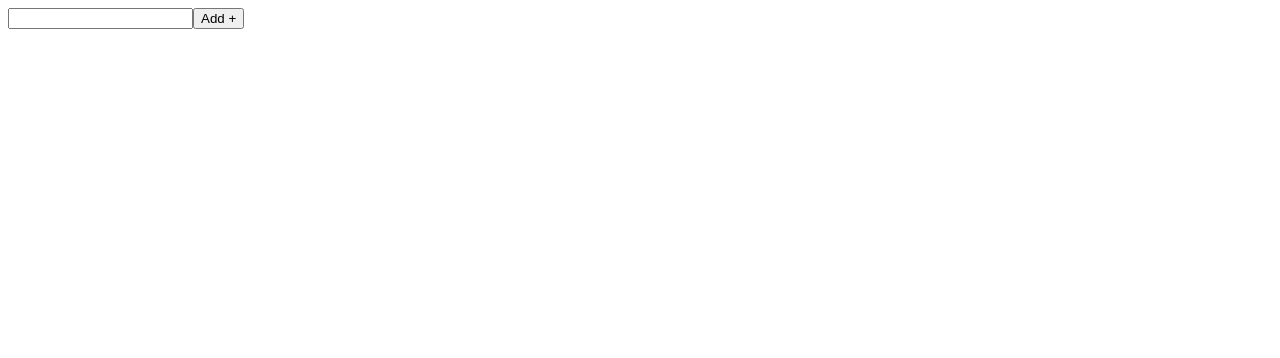
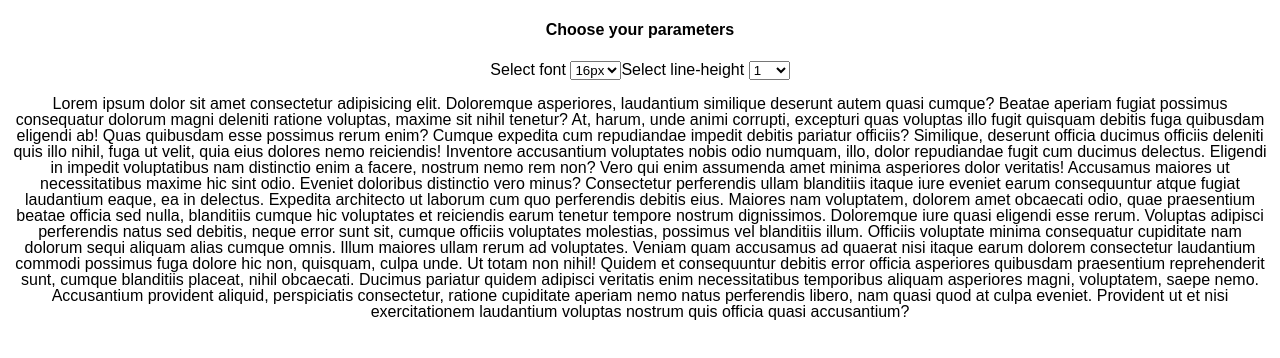
Before and after one commit to KonstantinChuper/first-react-app, a React (Create React App) app: page / in a window 1280 px wide. Shown: the top 358 px of the page. Built offline with nearby package versions, Linux system fonts and the light colour scheme.

Commit message:
font-size and line-height select

```diff
--- a/src/App.jsx
+++ b/src/App.jsx
@@ -1,6 +1,11 @@
+import BlogSettingsProvider from "./BlogSettingsProvider";
 import "./styles.css";
-import TodosProvider from "./TodosProvider";
 
 export default function App() {
-  return <TodosProvider />;
+  // 5. Добавить всё сюда, провайдер, внутри SettingsPanel and Article
+  return (
+    < div className="App">
+      < BlogSettingsProvider />
+    </div>
+  );
 }
--- /dev/null
+++ b/src/Article.jsx
@@ -0,0 +1,23 @@
+// 4. Создать <p>, вставить стили из контекста
+import React from 'react'
+import { useBlogSettingsContext } from './BlogSettingsContext';
+
+export default function Article() {
+
+  const context = useBlogSettingsContext();
+  console.log(context)
+  return (
+    <div>
+        <p style={{fontSize: context.font, lineHeight: context.lineHeight}}>Lorem ipsum dolor sit amet consectetur adipisicing elit. Doloremque asperiores, laudantium similique deserunt autem quasi cumque? Beatae aperiam fugiat possimus consequatur dolorum magni deleniti ratione voluptas, maxime sit nihil tenetur?
+        At, harum, unde animi corrupti, excepturi quas voluptas illo fugit quisquam debitis fuga quibusdam eligendi ab! Quas quibusdam esse possimus rerum enim? Cumque expedita cum repudiandae impedit debitis pariatur officiis?
+        Similique, deserunt officia ducimus officiis deleniti quis illo nihil, fuga ut velit, quia eius dolores nemo reiciendis! Inventore accusantium voluptates nobis odio numquam, illo, dolor repudiandae fugit cum ducimus delectus.
+        Eligendi in impedit voluptatibus nam distinctio enim a facere, nostrum nemo rem non? Vero qui enim assumenda amet minima asperiores dolor veritatis! Accusamus maiores ut necessitatibus maxime hic sint odio.
+        Eveniet doloribus distinctio vero minus? Consectetur perferendis ullam blanditiis itaque iure eveniet earum consequuntur atque fugiat laudantium eaque, ea in delectus. Expedita architecto ut laborum cum quo perferendis debitis eius.
+        Maiores nam voluptatem, dolorem amet obcaecati odio, quae praesentium beatae officia sed nulla, blanditiis cumque hic voluptates et reiciendis earum tenetur tempore nostrum dignissimos. Doloremque iure quasi eligendi esse rerum.
+        Voluptas adipisci perferendis natus sed debitis, neque error sunt sit, cumque officiis voluptates molestias, possimus vel blanditiis illum. Officiis voluptate minima consequatur cupiditate nam dolorum sequi aliquam alias cumque omnis.
+        Illum maiores ullam rerum ad voluptates. Veniam quam accusamus ad quaerat nisi itaque earum dolorem consectetur laudantium commodi possimus fuga dolore hic non, quisquam, culpa unde. Ut totam non nihil!
+        Quidem et consequuntur debitis error officia asperiores quibusdam praesentium reprehenderit sunt, cumque blanditiis placeat, nihil obcaecati. Ducimus pariatur quidem adipisci veritatis enim necessitatibus temporibus aliquam asperiores magni, voluptatem, saepe nemo.
+        Accusantium provident aliquid, perspiciatis consectetur, ratione cupiditate aperiam nemo natus perferendis libero, nam quasi quod at culpa eveniet. Provident ut et nisi exercitationem laudantium voluptas nostrum quis officia quasi accusantium?</p>
+    </div>
+  )
+}
--- /dev/null
+++ b/src/BlogSettingsContext.jsx
@@ -0,0 +1,12 @@
+// 1. Создать контекст с помощью createContext
+import { createContext, useContext } from "react";
+
+const BlogSettingsContext = createContext();
+
+export default BlogSettingsContext;
+
+// Создать свой хук useBlogSettingsContext
+export const useBlogSettingsContext = () => {
+  const context = useContext(BlogSettingsContext);
+  return context;
+};
--- /dev/null
+++ b/src/BlogSettingsProvider.jsx
@@ -0,0 +1,16 @@
+// 2. Создать компонент BlogSettingsProvider, который будет использовать
+// useState для работы с текущей темой (размер шрифта и line height)
+// и возвращать <BlogSettingsContext.Provider> с остальными компонентами
+import React, { useState } from 'react';
+import BlogSettingsContext from "./BlogSettingsContext";
+import SettingsPanel from './SettingsPanel';
+
+export default function BlogSettingsProvider() {
+    const [font, setFont] = useState('16px');
+    const [lineHeight, setLineHeight] = useState('1');
+  return (
+  <BlogSettingsContext.Provider value={{ font, setFont, lineHeight, setLineHeight}}>
+    < SettingsPanel />
+  </BlogSettingsContext.Provider>
+  );
+}
--- /dev/null
+++ b/src/SettingsPanel.jsx
@@ -0,0 +1,41 @@
+// 3. Компонент с 2 списками (select). Один для выбора размера шрифта, один для line-height
+import React from "react";
+import { useBlogSettingsContext } from "./BlogSettingsContext";
+import Article from "./Article";
+
+export default function SettingsPanel() {
+
+  const context = useBlogSettingsContext();
+  console.log(context);
+
+  function handleFontChange(e) {
+    context.setFont(e.target.value);
+  }
+
+  function handleLineHeightChange(e) {
+    context.setLineHeight(e.target.value);
+  }
+
+  return (
+    <div>
+      <h4>Choose your parameters</h4>
+      <label htmlFor="font">
+        Select font{" "}
+        <select name="font" id="font" onChange={handleFontChange}>
+          <option value={"16px"}>16px</option>
+          <option value={"18px"}>18px</option>
+          <option value={"20px"}>20px</option>
+        </select>
+      </label>
+      <label htmlFor="lineHeight">
+        Select line-height{" "}
+        <select name="lineHeight" id="lineHeight" onChange={handleLineHeightChange}>
+          <option value={'1'}>1</option>
+          <option value={'1.5'}>1.5</option>
+          <option value={'2'}>2</option>
+        </select>
+      </label>
+      <Article />
+    </div>
+  );
+}
--- a/src/TodoForm.jsx
+++ /dev/null
@@ -1,22 +0,0 @@
-import { useContext } from "react";
-import TodosContext from "./TodosContext";
-
-function TodoForm() {
-  const { addTask } = useContext(TodosContext);
-
-  function handleSubmit(e) {
-    e.preventDefault();
-    const newTaskName = e.target.elements.todo_name.value;
-    addTask(newTaskName);
-    e.target.elements.todo_name.value = "";
-  }
-
-  return (
-    <form onSubmit={handleSubmit}>
-      <input type="text" name="todo_name" />
-      <button>Add +</button>
-    </form>
-  );
-}
-
-export default TodoForm;
--- a/src/TodoItem.jsx
+++ /dev/null
@@ -1,36 +0,0 @@
-import { useContext } from "react";
-import TodosContext from "./TodosContext";
-
-function TodoItem({ task }) {
-  const context = useContext(TodosContext);
-
-  console.log(task);
-
-  return (
-    <li>
-      <input
-        type="checkbox"
-        checked={task.isComplete}
-        onChange={() => {
-          context.toggleIsComplete(task.id);
-        }}
-      />
-      <span
-        style={{
-          textDecoration: task.isComplete ? "line-through" : "none",
-        }}
-      >
-        {task.name}
-      </span>
-      <button
-        onClick={() => {
-          context.deleteTask(task.id);
-        }}
-      >
-        X
-      </button>
-    </li>
-  );
-}
-
-export default TodoItem;
--- a/src/TodoList.jsx
+++ /dev/null
@@ -1,17 +0,0 @@
-import { useContext } from "react";
-import TodoItem from "./TodoItem";
-import TodosContext from "./TodosContext";
-
-function TodoList() {
-  const { tasks } = useContext(TodosContext);
-
-  return (
-    <ul>
-      {tasks.map((task) => (
-        <TodoItem key={task.id} task={task} />
-      ))}
-    </ul>
-  );
-}
-
-export default TodoList;
--- a/src/TodosContext.jsx
+++ /dev/null
@@ -1,5 +0,0 @@
-import { createContext } from "react";
-
-const TodosContext = createContext();
-
-export default TodosContext;
--- a/src/TodosProvider.jsx
+++ /dev/null
@@ -1,58 +0,0 @@
-import { useState } from "react";
-
-import TodoForm from "./TodoForm";
-import TodoList from "./TodoList";
-import TodosContext from "./TodosContext";
-
-function TodosProvider() {
-  const [tasks, setTasks] = useState([]);
-
-  function addTask(newTaskName) {
-    const newTask = {
-      id: Date.now(),
-      name: newTaskName,
-      isComplete: false,
-    };
-    setTasks([...tasks, newTask]);
-  }
-
-  function deleteTask(id) {
-    setTasks(
-      tasks.filter((task) => {
-        if (task.id !== id) {
-          return true;
-        } else {
-          return false;
-        }
-      })
-    );
-  }
-
-  function toggleIsComplete(id) {
-    setTasks(
-      tasks.map((task) => {
-        if (task.id !== id) return task;
-        return {
-          ...task,
-          isComplete: !task.isComplete,
-        };
-      })
-    );
-  }
-
-  return (
-    <TodosContext.Provider
-      value={{
-        tasks: tasks,
-        addTask: addTask,
-        deleteTask: deleteTask,
-        toggleIsComplete: toggleIsComplete,
-      }}
-    >
-      <TodoForm />
-      <TodoList />
-    </TodosContext.Provider>
-  );
-}
-
-export default TodosProvider;
```
